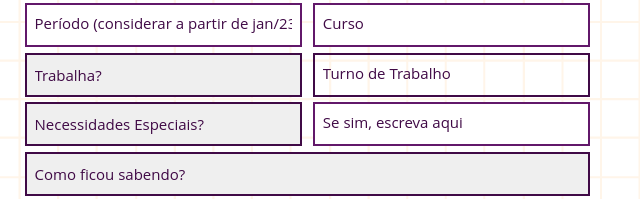
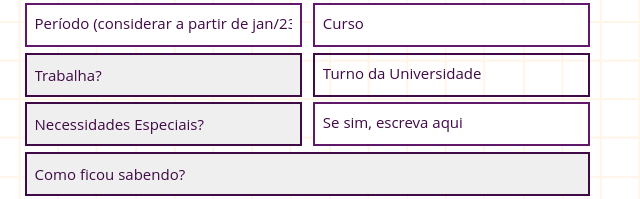
Before and after one commit to tonylincon1/landing-page-campus-tech-linhares, a plain HTML site: page inscricao.html in a window 1280 px wide. Shown: the part 599-798 px from the top of the page, 640-1280 px from the left. Drawn offline with nearby package versions, Linux system fonts and the light colour scheme.

Commit message:
Alterando campo do forms

```diff
--- a/inscricao.html
+++ b/inscricao.html
@@ -191,7 +191,7 @@
 					  </select>
 					  <span class='msg-erro msg-trabalha'></span>
 
-					  <input id="horario" name="horario" type="text" placeholder="Turno de Trabalho">
+					  <input id="horario" name="horario" type="text" placeholder="Turno da Universidade">
 					  <span class='msg-erro msg-horario'></span>
 
 					  <select id="Necessidades-especiais?" name="Necessidades-especiais?" placeholder="Necessidades Especiais?">
```
